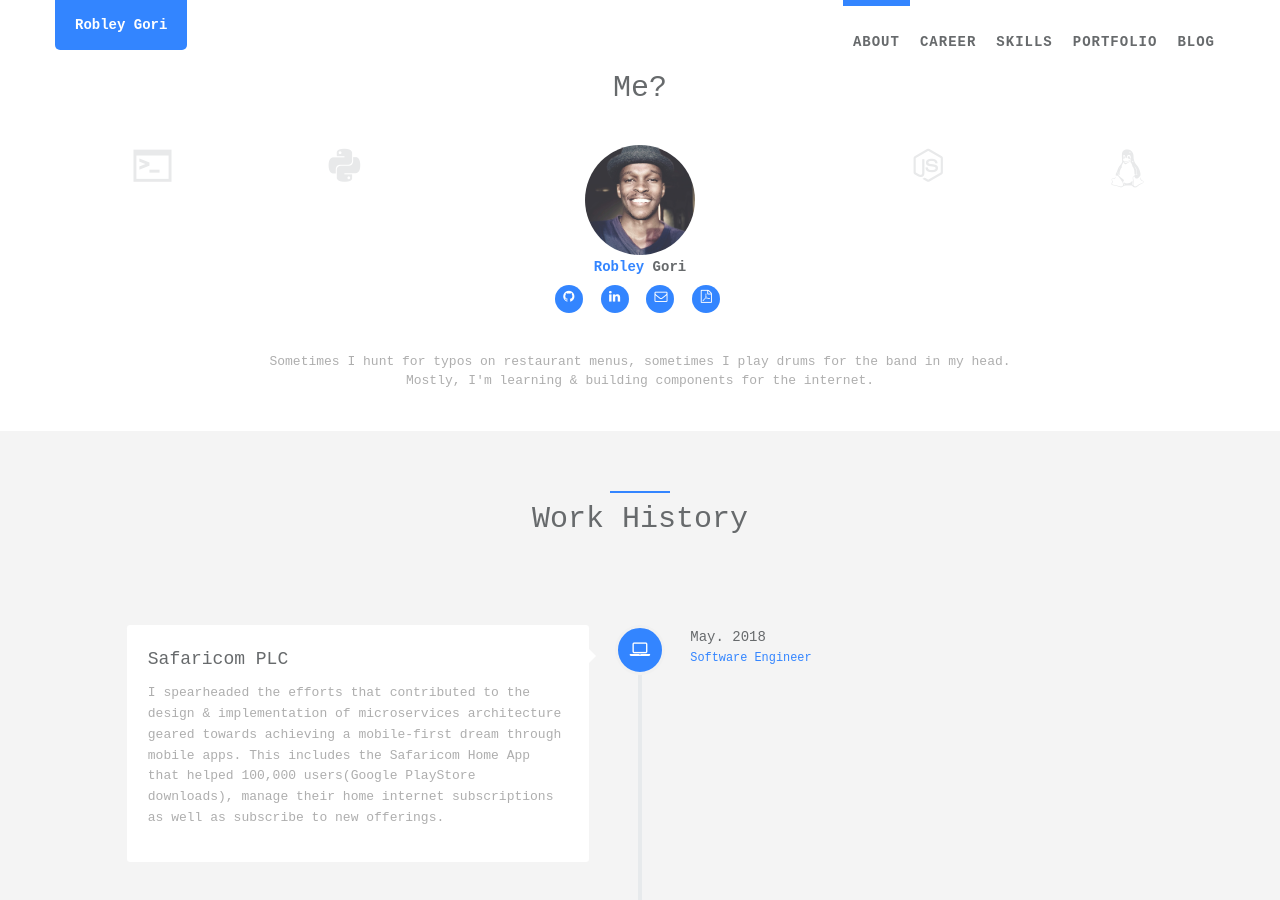
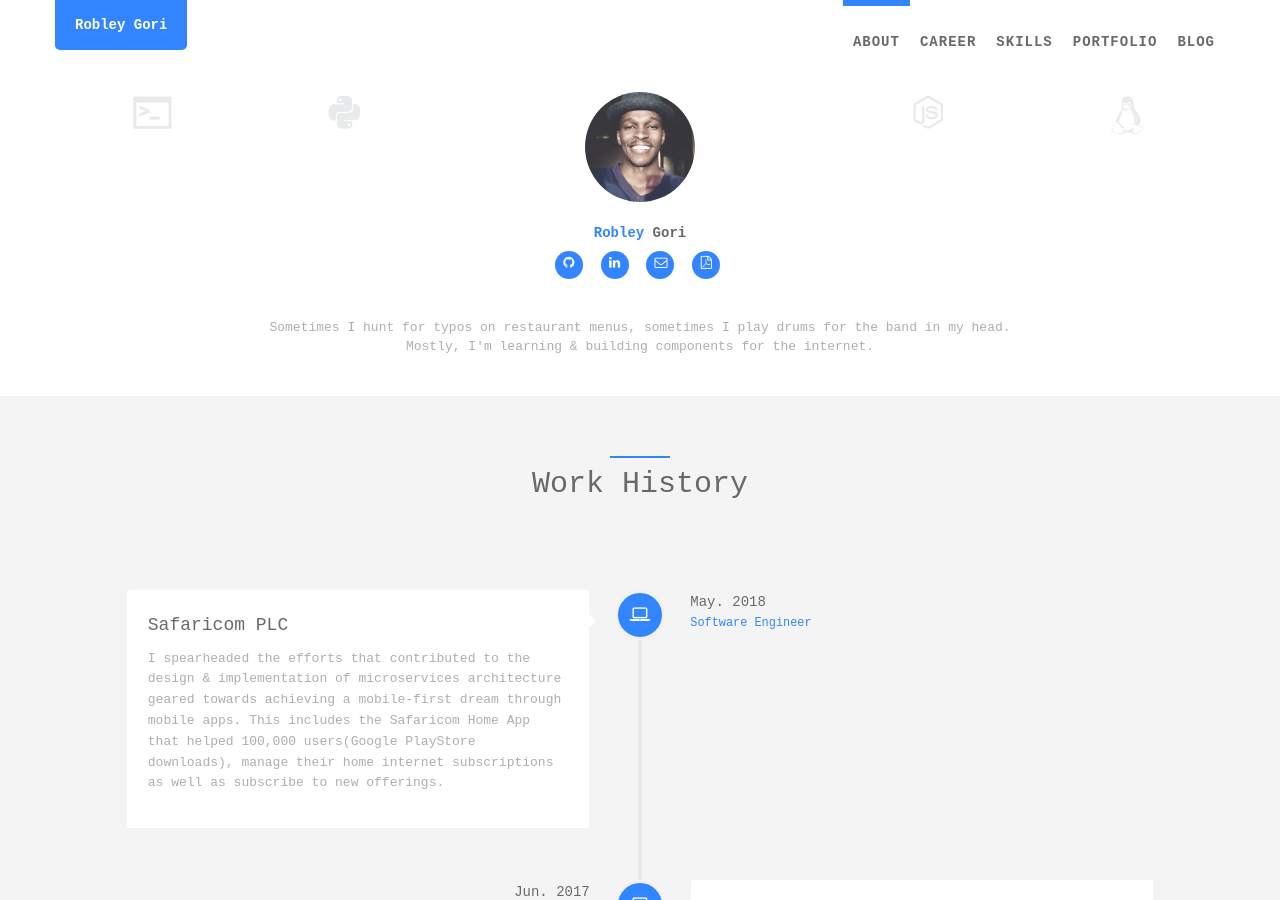
Before and after one commit to ro6ley/ro6ley.github.io, a Jekyll site: the page built from index.html, in a window 1280 px wide and 900 px high. Built offline with Jekyll 4.4.1, drawn with Linux system fonts in a browser that asks for light colours.

Commit message:
minor fix

```diff
--- a/_includes/sections/about.html
+++ b/_includes/sections/about.html
@@ -2,7 +2,6 @@
     <div class="row m-b-lg">
         <div class="col-lg-12 text-center">
             <div class="navy-line"></div>
-            <h1><span data-i18n="about_me.about_me">Me?</span></h1>
             <!-- <p>Donec sed odio dui. Etiam porta sem malesuada magna mollis euismod.</p> -->
         </div>
     </div>
@@ -21,6 +20,7 @@
         <div class="col-xs-4">
             <div class="team-member wow zoomIn">
                 <img src="{{ site.author.avatar | prepend: site.baseurl }}" height="110" width="110" class="img-responsive img-circle" alt="">
+                <br>
                 <h4><span class="navy">{{ site.author.first_name }}</span> {{ site.author.last_name }}</h4>
                 <ul class="list-inline social-icon">
                     {% if site.author.github_username %}
@@ -63,13 +63,6 @@
                     </li>
                     {% endif %}
 
-                    <!-- temporarily remove feed from about section -->
-                    <!-- <li>
-                        <a href="{{ site.baseurl }}/feed.xml" target="blank">
-                            <i class="fa fa-rss"></i>
-                        </a>
-                    </li> -->
-
                     {% if site.author.cv %}
                     <li>
                         <a href="{{ site.author.cv }}" target="blank">
```
